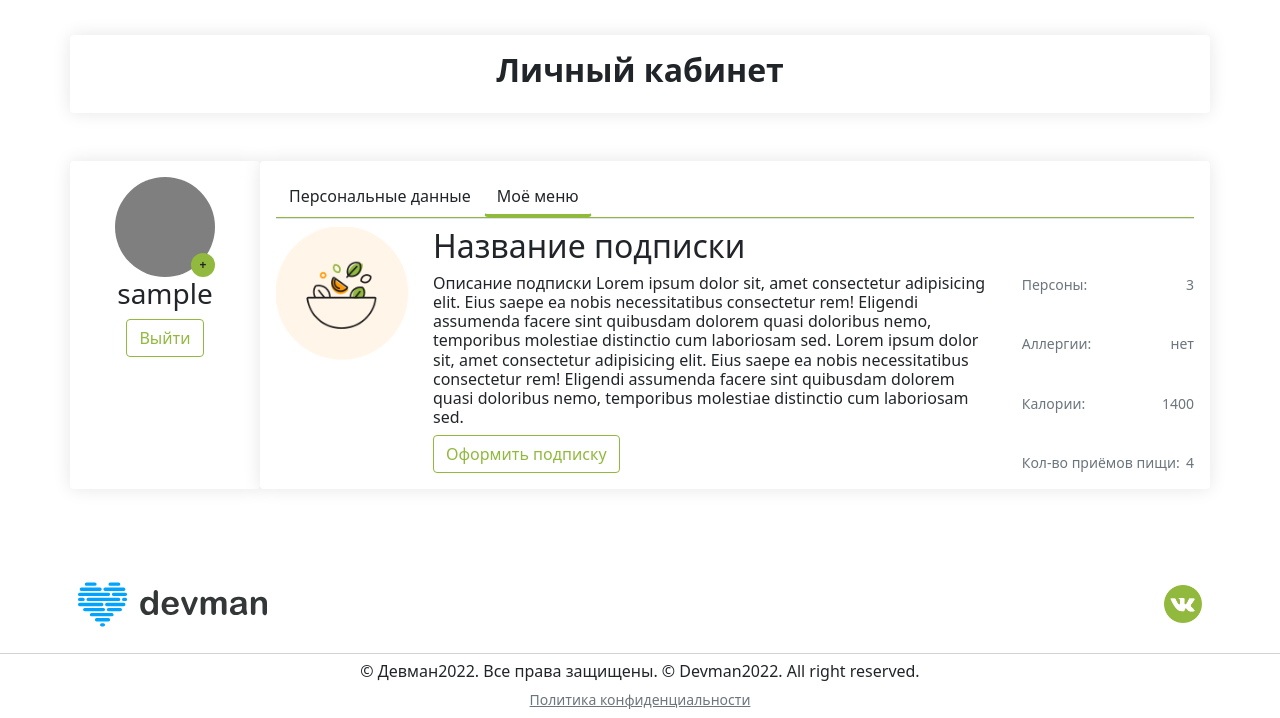
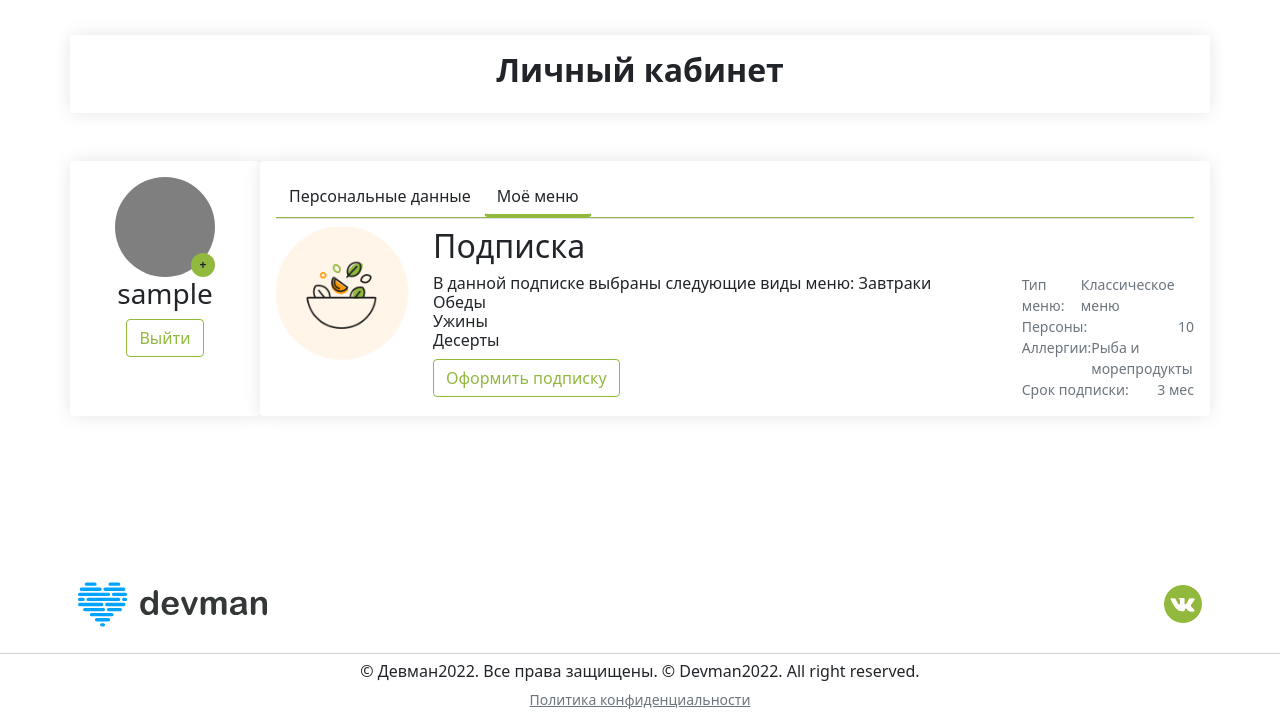
Before and after one commit to 949027/food-plan, a Django app: page /user/profile/ in a window 1280 px wide, after a click on "Моё меню". Shown: the part 82-800 px from the top of the page. Run offline with Django 4.2, Linux system fonts and the light colour scheme; a user stored in the database is signed in; data comes from the database, SQL or seed files in the repository; tables that the repository leaves empty hold one stand-in row (values such as "Sample post"); parts of the project's set-up code (start-up, migrations or seed data) failed here and were passed over.

Commit message:
Add order information showing

```diff
--- a/accounts/templates/accounts/lk.html
+++ b/accounts/templates/accounts/lk.html
@@ -38,7 +38,7 @@
               <span class="badge rounded-circle position-absolute bottom-0 end-0 foodplan__bg_green avatar__plus"><a href="#"
                   class="link-dark text-decoration-none align-middle">+</a></span>
             </div>
-            <h3 class="card-title text-center">{{username}}</h3>
+            <h3 class="card-title text-center">{{ user.username }}</h3>
               <a class="btn btn-outline-success foodplan_green foodplan__border_green" id="logout" href="{% url 'logout'%}">
                 Выйти
               </a>
@@ -62,12 +62,17 @@
                         <label for="exampleInputEmail1" class="form-label">Имя</label>
                         <small><a href="#" class="link-dark foodplan_green">изменить</a></small>
                       </div>
-
-                      <input type="text" class="form-control" id="name">
+                      <input type="text" class="form-control" id="first_name" value="{{ user.first_name }}">
+                    </div>
+                    <div class="mb-3">
+                      <div class="d-flex align-items-center justify-content-between">
+                        <label for="exampleInputEmail1" class="form-label">Фамилия</label>
+                      </div>
+                      <input type="text" class="form-control" id="last_name" value="{{ user.last_name }}">
                     </div>
                     <div class="mb-3">
                       <label for="exampleInputEmail1" class="form-label">Email</label>
-                      <input type="email" class="form-control" id="email" aria-describedby="emailHelp">
+                      <input type="email" class="form-control" id="email" aria-describedby="emailHelp" value="{{ user.email }}">
                     </div>
                     <div class="mb-3">
                       <div class="d-flex align-items-center justify-content-between">
@@ -95,31 +100,41 @@
                     <div class="col-10 col-md-10">
                       <div class="row">
                         <div class="col-12">
-                          <h2>Название подписки</h2>
+                          <h2>Подписка</h2>
                         </div>
                         <div class="col-md-12 col-lg-9">
-                          <h6>Описание подписки Lorem ipsum dolor sit, amet consectetur adipisicing elit. Eius saepe ea nobis necessitatibus
-                            consectetur rem! Eligendi assumenda facere sint quibusdam dolorem quasi doloribus nemo, temporibus molestiae
-                            distinctio cum laboriosam sed. Lorem ipsum dolor sit, amet consectetur adipisicing elit. Eius saepe ea nobis
-                            necessitatibus consectetur rem! Eligendi
-                            assumenda facere sint quibusdam dolorem quasi doloribus nemo, temporibus molestiae distinctio cum laboriosam
-                            sed.</h6>
+                          <h6>В данной подписке выбраны следующие виды меню:
+                              {% if order.breakfast %} Завтраки<br> {% endif %}
+                              {% if order.lunch %} Обеды<br> {% endif %}
+                              {% if order.dinner %} Ужины<br> {% endif %}
+                              {% if order.dessert %} Десерты<br> {% endif %}
+                              {% if order.new_year_menu %} Новогоднее меню<br> {% endif %}
+                          </h6>
                             <a class="btn btn-outline-success foodplan_green foodplan__border_green" href="{% url 'order'%}">
                               Оформить подписку
                             </a>
                         </div>
                         <div class="col-md-12 col-lg-3 text-muted d-flex flex-column justify-content-between">
                           <div class="d-flex flex-row justify-content-between">
-                            <small>Персоны: </small><small>3</small>
+                            <small>Тип меню: </small><small>{{ order.get_menu_type_display }}</small>
                           </div>
                           <div class="d-flex flex-row justify-content-between">
-                            <small>Аллергии: </small><small>нет</small>
+                            <small>Персоны: </small><small>{{ order.persons_amount }}</small>
                           </div>
                           <div class="d-flex flex-row justify-content-between">
-                            <small>Калории: </small><small>1400</small>
+                            <small>Аллергии: </small>
+                            <small>
+                              {% if allergies %}
+                                {% for allergy in allergies %}
+                                    {{ allergy.name }}<br>
+                                {% endfor %}
+                              {% else %}
+                                нет
+                              {% endif %}
+                            </small>
                           </div>
                           <div class="d-flex flex-row justify-content-between">
-                            <small>Кол-во приёмов пищи: </small><small>4</small>
+                            <small>Срок подписки: </small><small>{{ order.duration }} мес</small>
                           </div>
 
                         </div>
--- a/accounts/views.py
+++ b/accounts/views.py
@@ -6,22 +6,20 @@ from django.urls import reverse_lazy
 from django.views.generic.edit import CreateView
 
 from .forms import LoginForm, RegistrationForm
+from foodplanapp.models import Dish, Order
 
 
 class LoginUser(auth_views.LoginView):
-
     def get(self, request, *args, **kwargs):
         form = LoginForm()
-        return render(request, "accounts/auth.html", context={
-            'form': form
-        })
+        return render(request, "accounts/auth.html", context={"form": form})
 
     def post(self, request):
         form = LoginForm(request.POST)
 
         if form.is_valid():
-            username = form.cleaned_data['username']
-            password = form.cleaned_data['password']
+            username = form.cleaned_data["username"]
+            password = form.cleaned_data["password"]
 
             user = authenticate(request, username=username, password=password)
             if user:
@@ -30,26 +28,53 @@ class LoginUser(auth_views.LoginView):
 
 
 class LogoutUser(auth_views.LogoutView):
-    next_page = reverse_lazy('start_page')
+    next_page = reverse_lazy("start_page")
 
 
 class UserCreateView(CreateView):
     form_class = RegistrationForm
-    template_name = 'accounts/registration.html'
+    template_name = "accounts/registration.html"
 
     def __init__(self):
         self.object = None
 
     def get_success_url(self):
-        return reverse_lazy('login')
+        return reverse_lazy("login")
 
     def form_valid(self, form):
         user = form.save()
         login(self.request, user)
-        return redirect('profile')
+        return redirect("profile")
 
 
 @login_required
 def user_profile(request):
-    return render(request, 'accounts/lk.html',
-                  context={'username': request.user.get_username()})
+    order = (
+        Order.objects.prefetch_related("allergies")
+        .filter(user__id=request.user.id)
+        .first()
+    )
+
+    # dish = (
+    #     Dish.objects.prefetch_related("allergies")
+    #     .prefetch_related("dishitems")
+    #     .filter(menu_type=order[0].menu_type)
+    #     .exclude(allergies__in=allergies)
+    #     .order_by("?")
+    #     .first()
+    # )
+    allergies = list(
+        order.allergies.values(
+            "name",
+        )
+    )
+
+    return render(
+        request,
+        "accounts/lk.html",
+        context={
+            "user": request.user,
+            "order": order,
+            "allergies": allergies,
+        },
+    )
```
